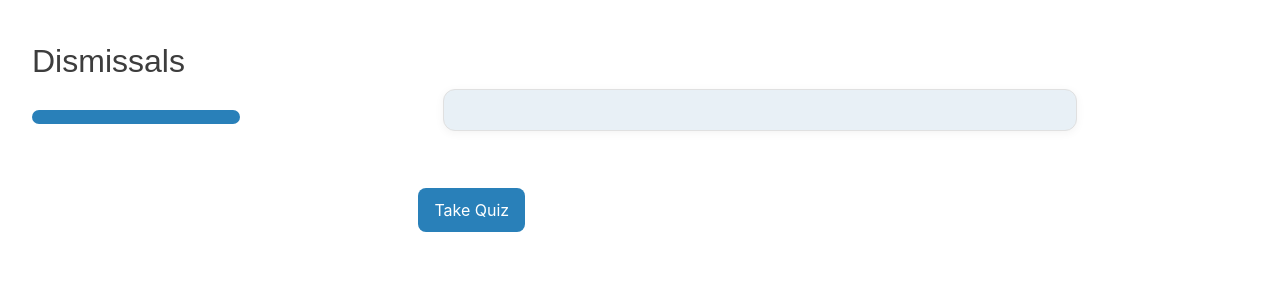
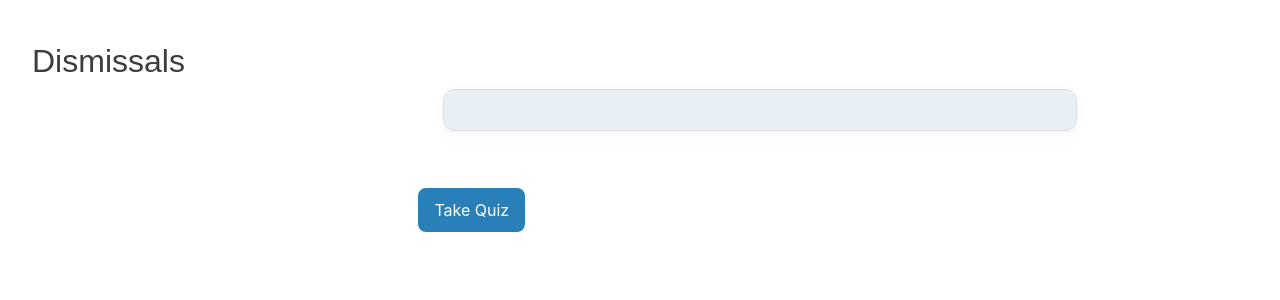
Before and after one commit to ltxom/COMS4170-Cricket-Dismissals, a Flask app: template templates/dismissal_detail.html in a window 1280 px wide. Shown: the part 84-384 px from the top of the page. Run offline with Flask 3, Linux system fonts and the light colour scheme; the template is opened without the code that fills it, so the values that code supplies are empty; some libraries are stand-ins or nearby versions.

Commit message:
Update dismissal_detail.html

```diff
--- a/templates/dismissal_detail.html
+++ b/templates/dismissal_detail.html
@@ -147,8 +147,6 @@
                     <a href="{{ url_for('dismissal_page', id=item.id) }}" class="sidebarItems">{{ item.name }}</a>
                 </li>
             {% endfor %}
-            <li>
-                <button id="clear-cookies-btn" class="debug-btn" style="background-color: #2980b9; color: white; padding: 7px; width: 100%; border-radius: 20px; border: none; ">
         </ul>
         <p id="progress"></p>
     </aside>
```
